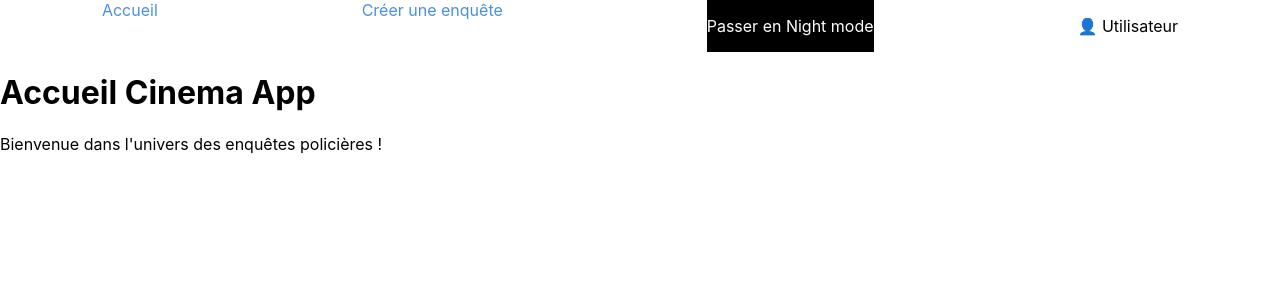
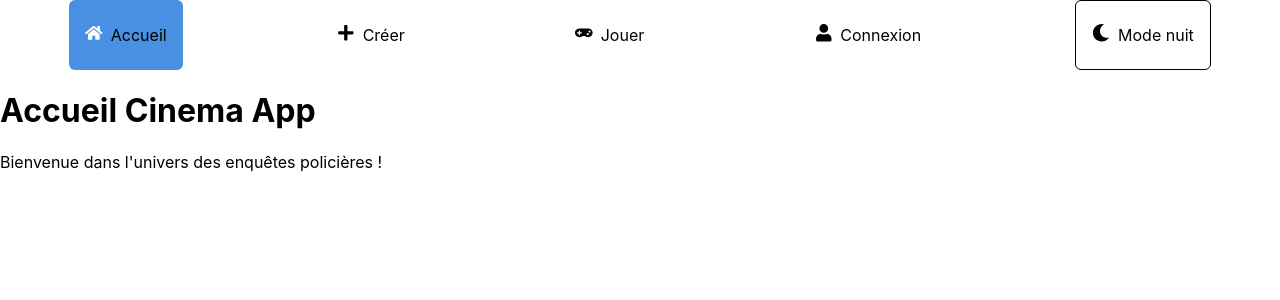
Before and after one commit to melishouar16/cinema_app, a React (Create React App) app in the folder frontend/: page / in a window 1280 px wide. Shown: the top 300 px of the page. Built offline with nearby package versions, Linux system fonts and the light colour scheme.

Commit message:
amelioration navigation +  ajout  react-icons

```diff
--- a/frontend/src/App.js
+++ b/frontend/src/App.js
@@ -1,17 +1,18 @@
-import React, { useState, useContext } from 'react';
+import React, { useState } from 'react';
 import { ThemeProvider } from 'styled-components';
 import { Provider } from 'react-redux';
 import { store } from "./store";
 import { AuthProvider } from './contexts/AuthContext';
-import { NightModeProvider, NightModeContext } from './contexts/NightModeContext';
+import { NightModeProvider } from './contexts/NightModeContext';
 import { Menu, Button } from './components/molecules';
 import { Typography } from './components/atoms';
 import * as Pages from './components/pages';
-
+import { FaHome, FaPlus, FaGamepad, FaUser } from 'react-icons/fa';
 import './App.css';
 
 function App() {
   const nightTheme = {
+    nightMode: true,
     default: { color: "white" },
     typography: {
       title: "white",
@@ -25,6 +26,7 @@ function App() {
   };
 
   const dayTheme = {
+    nightMode: false,
     default: { color: "black" },
     typography: {
       title: "black",
@@ -36,7 +38,6 @@ function App() {
     color: "black",
     bgColor: "white"
   };
-
 
   const [nightMode, setNightMode] = useState(
     window.matchMedia("(prefers-color-scheme: dark)").matches
@@ -60,17 +61,24 @@ function App() {
   };
 
   const menuItems = [
-    { slug: "home", text: "Accueil" },
-    { slug: "create", text: "Créer une enquête" },
+    { slug: "home", text: "Accueil", icon: <FaHome /> },
+    { slug: "create", text: "Créer", icon: <FaPlus /> },
+    { slug: "play", text: "Jouer", icon: <FaGamepad /> },
+    { slug: "auth", text: "Connexion", icon: <FaUser /> },
   ];
 
   return (
     <Provider store={store}>
       <AuthProvider>
-        <ThemeProvider theme={nightMode ? nightTheme : dayTheme}>
         <NightModeProvider value={{
           nightMode: nightMode,
           switchNightMode: () => setNightMode(!nightMode)
+        }}>
+          <ThemeProvider theme={nightMode ? nightTheme : dayTheme}>
+            <div style={{
+              minHeight: '100vh',
+              backgroundColor: nightMode ? nightTheme.bgColor : dayTheme.bgColor,
+              transition: 'background-color 0.3s ease'
             }}>
 
               <Menu.Bar>
@@ -78,23 +86,22 @@ function App() {
                   <Menu.Tab
                     key={i}
                     callBack={() => setCurrentPage(item.slug)}
+                    active={currentPage === item.slug}
+                    icon={item.icon}
                   >
                     {item.text}
                   </Menu.Tab>
                 ))}
 
-
                 <Button.ToggleNight />
-
-              <Typography.Paragraph>
-                👤 Utilisateur
-              </Typography.Paragraph>
               </Menu.Bar>
 
+              <main>
                 {getPageContent()}
-
+              </main>
+            </div>
+          </ThemeProvider>
         </NightModeProvider>
-        </ThemeProvider>
       </AuthProvider>
     </Provider>
   );
--- a/frontend/src/components/molecules/Button/ToggleNight.jsx
+++ b/frontend/src/components/molecules/Button/ToggleNight.jsx
@@ -1,24 +1,30 @@
-import React, { useContext, useState } from "react";
+import React, { useContext } from "react";
 import { Container, Typography } from "../../atoms";
 import { NightModeContext } from "../../../contexts/NightModeContext";
+import { FaSun, FaMoon } from 'react-icons/fa';
 
-const ToggleNight = ({ ...props }) => {
-    const primary = "white";
-    const secondary = "black";
-    const [isOn, setIsOn] = useState(true);
+const ToggleNight = () => {
     const nightContext = useContext(NightModeContext);
 
     return (
-        <Container.Base bg={isOn ? secondary : primary}>
-            <Typography.Paragraph
-                onClick={() => {
-                    nightContext.switchNightMode();
-                    setIsOn(!isOn);
-                }}
-                color={isOn ? primary : secondary}
-                {...props}
-            >
-                {nightContext.nightMode ? "Passer en Day mode" : "Passer en Night mode"}
+        <Container.Base
+            onClick={nightContext.switchNightMode}
+            style={{
+                display: 'flex',
+                alignItems: 'center',
+                gap: '0.5rem',
+                padding: '0.5rem 1rem',
+                border: '1px solid currentColor',
+                borderRadius: '6px',
+                cursor: 'pointer',
+                transition: 'all 0.3s ease'
+            }}
+        >
+            <span style={{ fontSize: '1.1rem' }}>
+                {nightContext.nightMode ? <FaSun /> : <FaMoon />}
+            </span>
+            <Typography.Paragraph>
+                {nightContext.nightMode ? 'Mode jour' : 'Mode nuit'}
             </Typography.Paragraph>
         </Container.Base>
     );
--- a/frontend/src/components/molecules/Menu/Tab.jsx
+++ b/frontend/src/components/molecules/Menu/Tab.jsx
@@ -1,10 +1,26 @@
 import React from "react";
 import { Container, Typography } from "../../atoms";
 
-const Tab = ({ callBack, children }) => {
+const Tab = ({ callBack, children, active = false, icon }) => {
     return (
-        <Container.Base onClick={callBack}>
-            <Typography.Link>{children}</Typography.Link>
+        <Container.Base
+            onClick={callBack}
+            style={{
+                display: 'flex',
+                alignItems: 'center',
+                gap: '0.5rem',
+                padding: '0.5rem 1rem',
+                backgroundColor: active ? '#4A90E2' : 'transparent',
+                color: active ? 'white' : 'inherit',
+                borderRadius: '6px',
+                cursor: 'pointer',
+                transition: 'all 0.3s ease'
+            }}
+        >
+            {icon && <span style={{ fontSize: '1.1rem' }}>{icon}</span>}
+            <Typography.Paragraph>
+                {children}
+            </Typography.Paragraph>
         </Container.Base>
     );
 };
```
Lines whose indentation alone changed are shown as unchanged.
